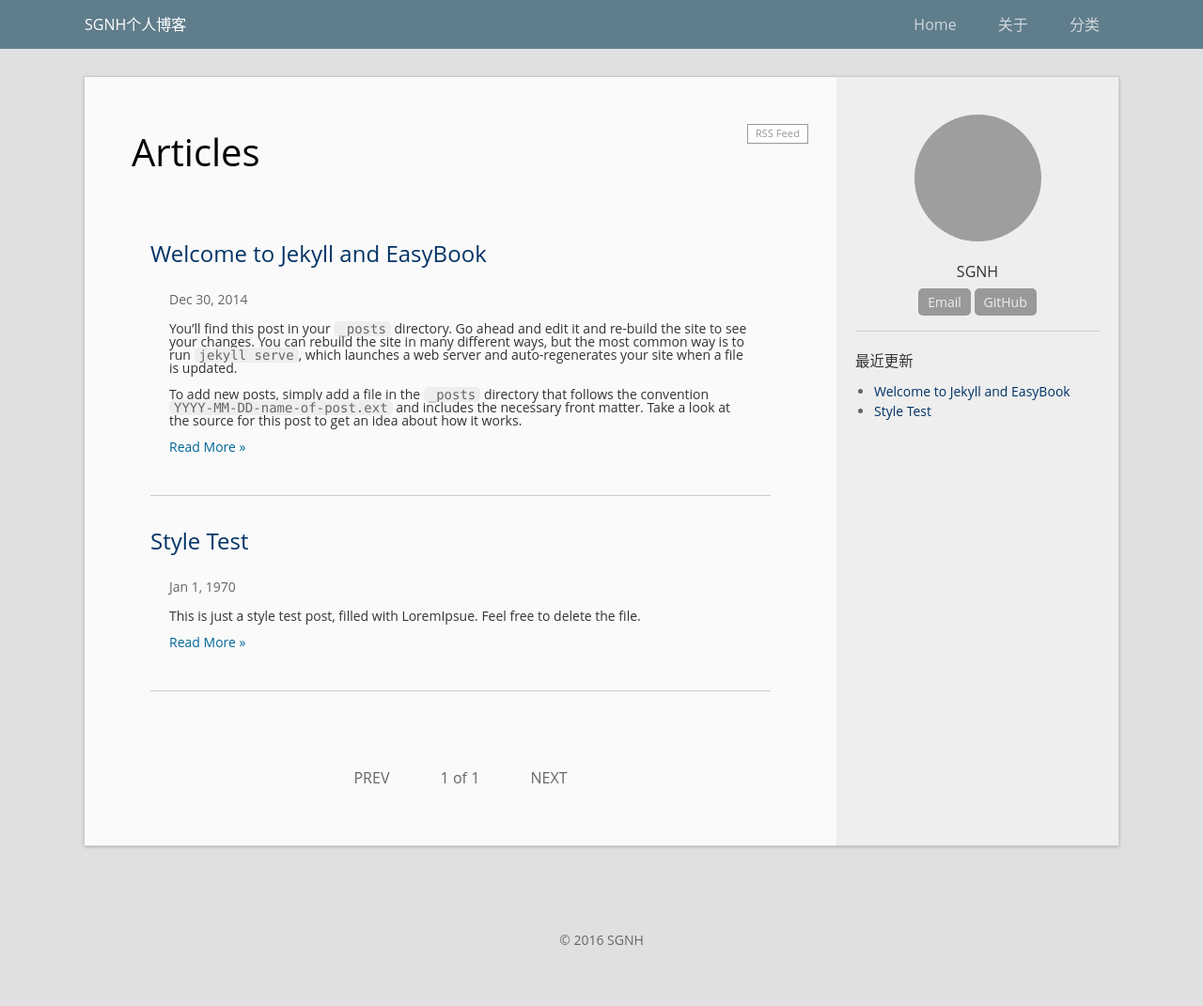
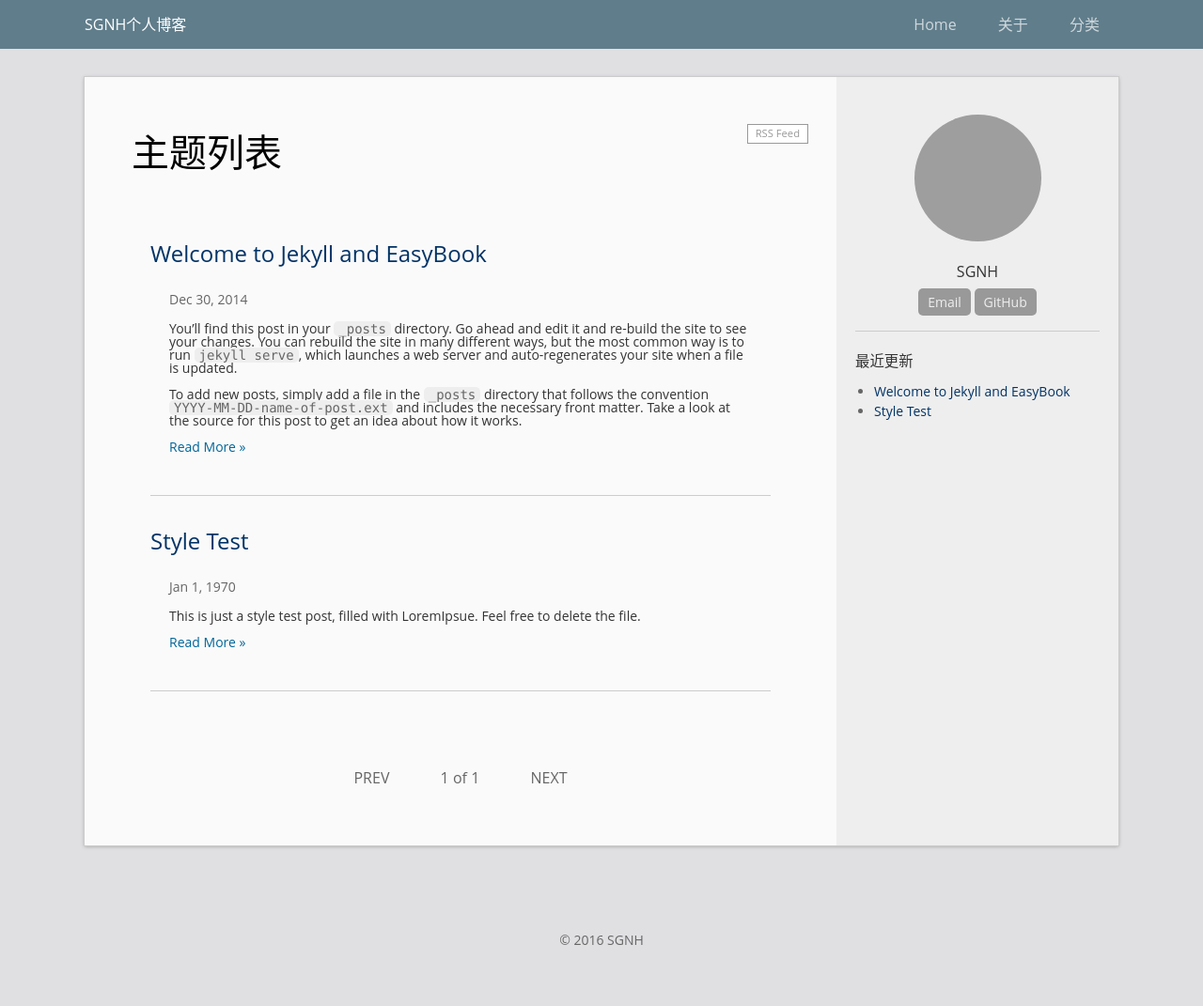
Before and after one commit to sxgsgnh/sxgsgnh.github.io, a Jekyll site: the page built from index.html, in a window 1280 px wide. Shown: the whole page at 94% size. Built offline with Jekyll 4.4.1, drawn with Linux system fonts in a browser that asks for light colours; the list of posts is cut into pages by our own code; grey boxes are pictures that could not be loaded.

Commit message:
update index category

```diff
--- a/category.html
+++ b/category.html
@@ -5,7 +5,7 @@ permalink: /category/
 ---
 
 <div class="home">
-  <h1 class="page-heading">Category</h1>
+  <h1 class="page-heading">分类</h1>
 
   <ul class="post-list">
 
--- a/index.html
+++ b/index.html
@@ -4,7 +4,7 @@ layout: default
 
 <div class="home">
   <a class="rss-link" href="{{ "/feed.xml" | prepend: site.baseurl }}">RSS Feed</a>
-  <h1 class="page-heading">Articles</h1>
+  <h1 class="page-heading">主题列表</h1>
 
   <ul class="post-list">
     {% for post in paginator.posts %}
```
